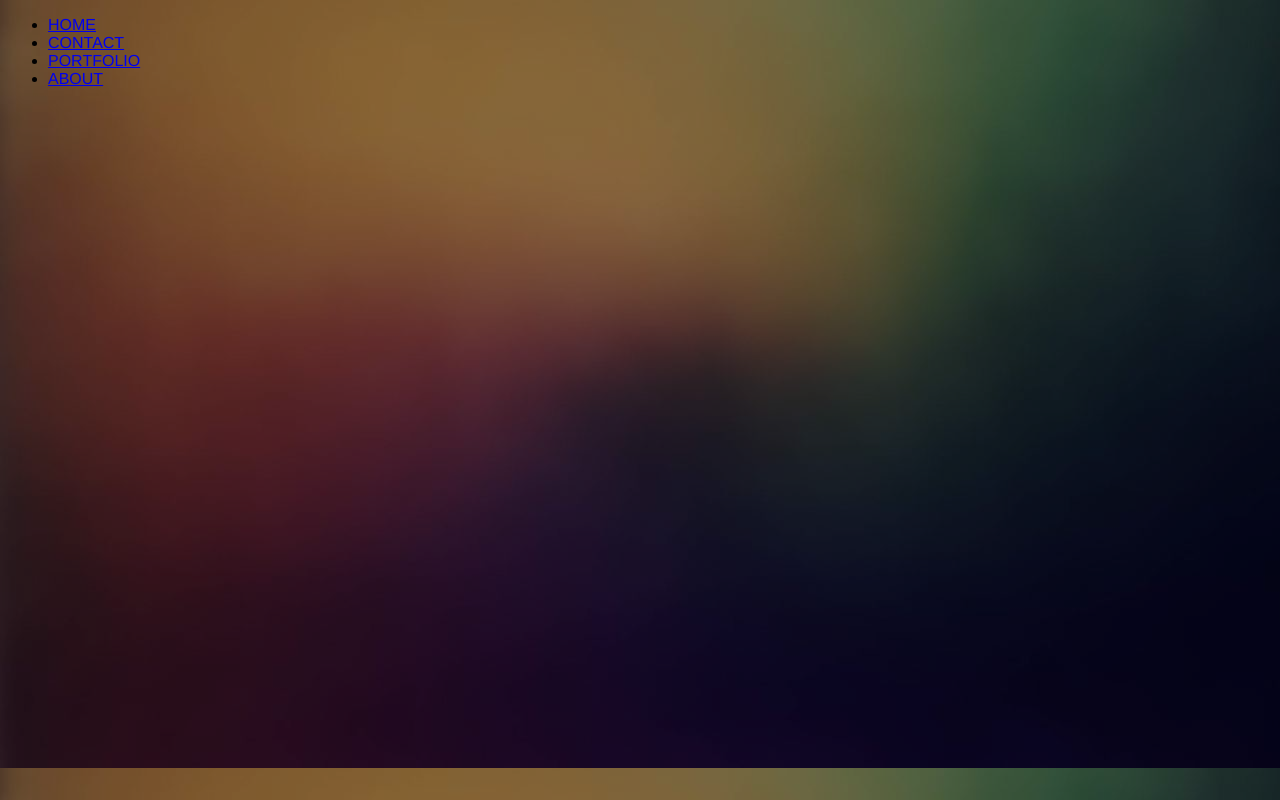
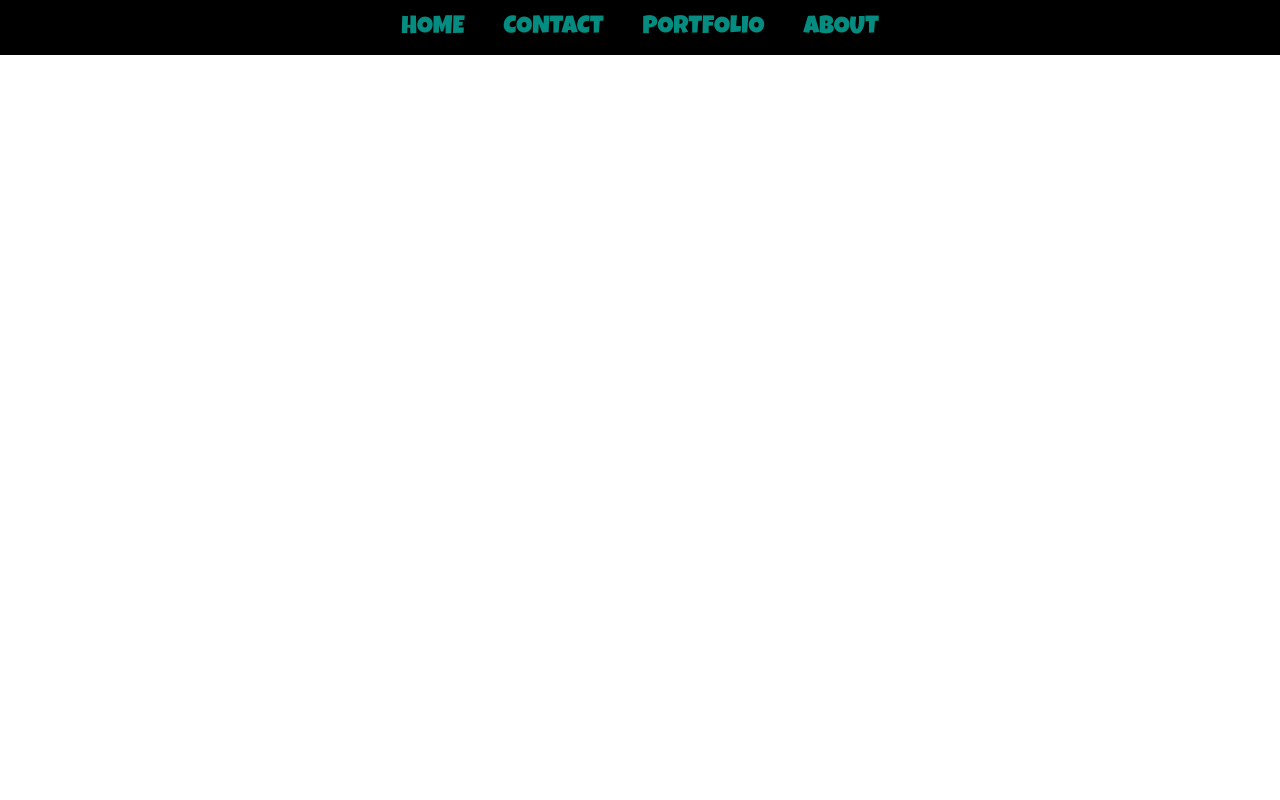
Before and after one commit to prashanth-nani/prashanth-nani.github.io, a plain HTML site: page prash.html in a window 1280 px wide. Drawn offline with Linux system fonts and the light colour scheme; files that its build step writes are made by us from their sources.

Commit message:
Add portfolio css and index

```diff
--- /dev/null
+++ b/css/styles.scss
@@ -0,0 +1,56 @@
+@import url(https://fonts.googleapis.com/css?family=Luckiest+Guy);
+@import url(https://fonts.googleapis.com/css?family=Raleway);
+@import url(https://fonts.googleapis.com/css?family=Oswald);
+
+*{
+  margin: 0px;
+  padding: 0px;
+  // overflow: auto;
+}
+
+div.nav-bar{
+  width: 100%;
+  background-color: #000;
+  color: #FFF;
+  ul{
+    width: 60%;
+    margin: 0 auto;
+    padding: 15px 0;
+    text-align: center;
+    li{
+      // background-color: #FFF;
+      list-style: none;
+      text-align: center;
+      font-family: 'Luckiest Guy', sans-serif;
+      font-size: 25px;
+      position: relative;
+      padding-right: 15px;
+      display: inline-block;
+      transition: bottom 0.5s ease;
+      &:hover{
+        bottom: -5px;
+      }
+      &:last-child{
+        padding-right: 0;
+      }
+      a{
+        text-decoration: none;
+        color: #038C7F;
+        position: relative;
+        padding: 10px;
+        &:after{
+            content: "";
+            display: block;
+            position: absolute;
+            height: 3px;
+            width: 0;
+            background-color: #801912;
+            transition: width 0.5s;
+          }
+        &:hover:after{
+          width:100%;
+        }
+      }
+    }
+  }
+}
```
Also changed, not shown: index.html (+1 -0 lines), css/styles.css (added), 1 other file.
